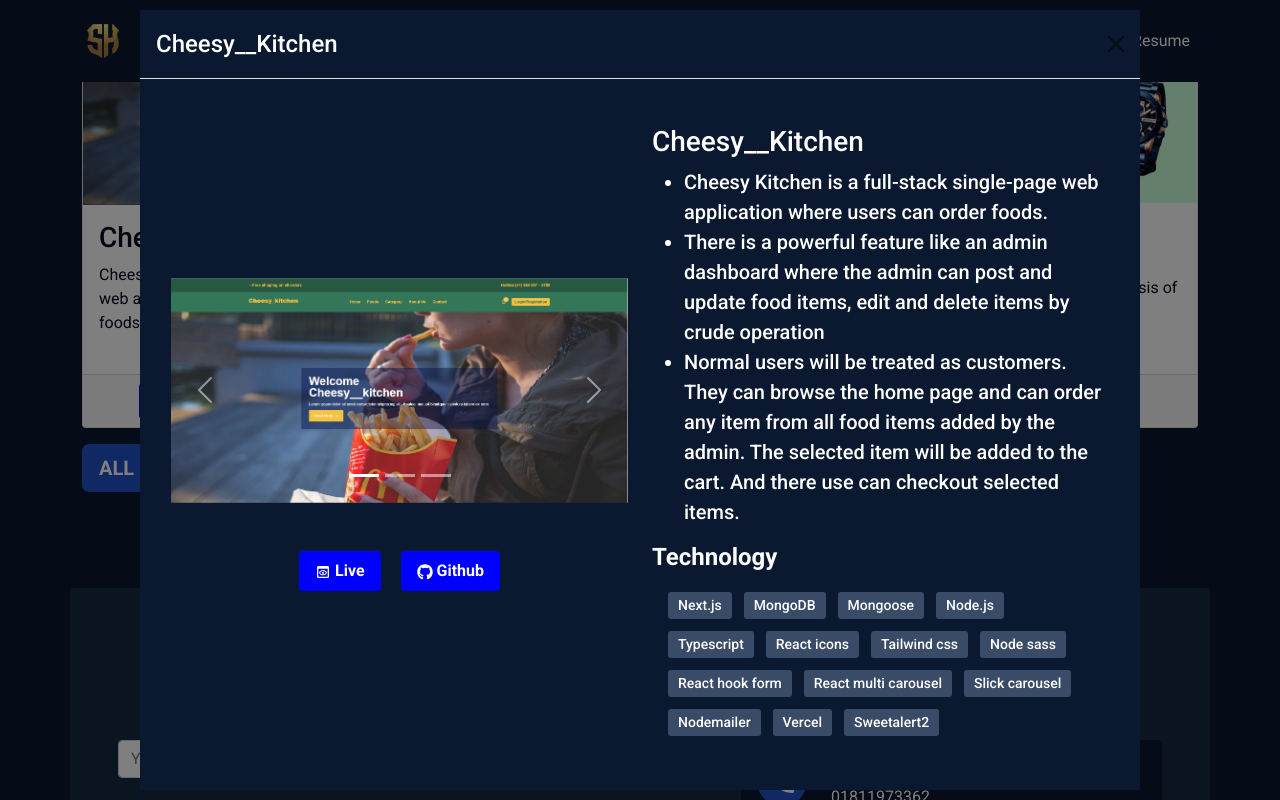
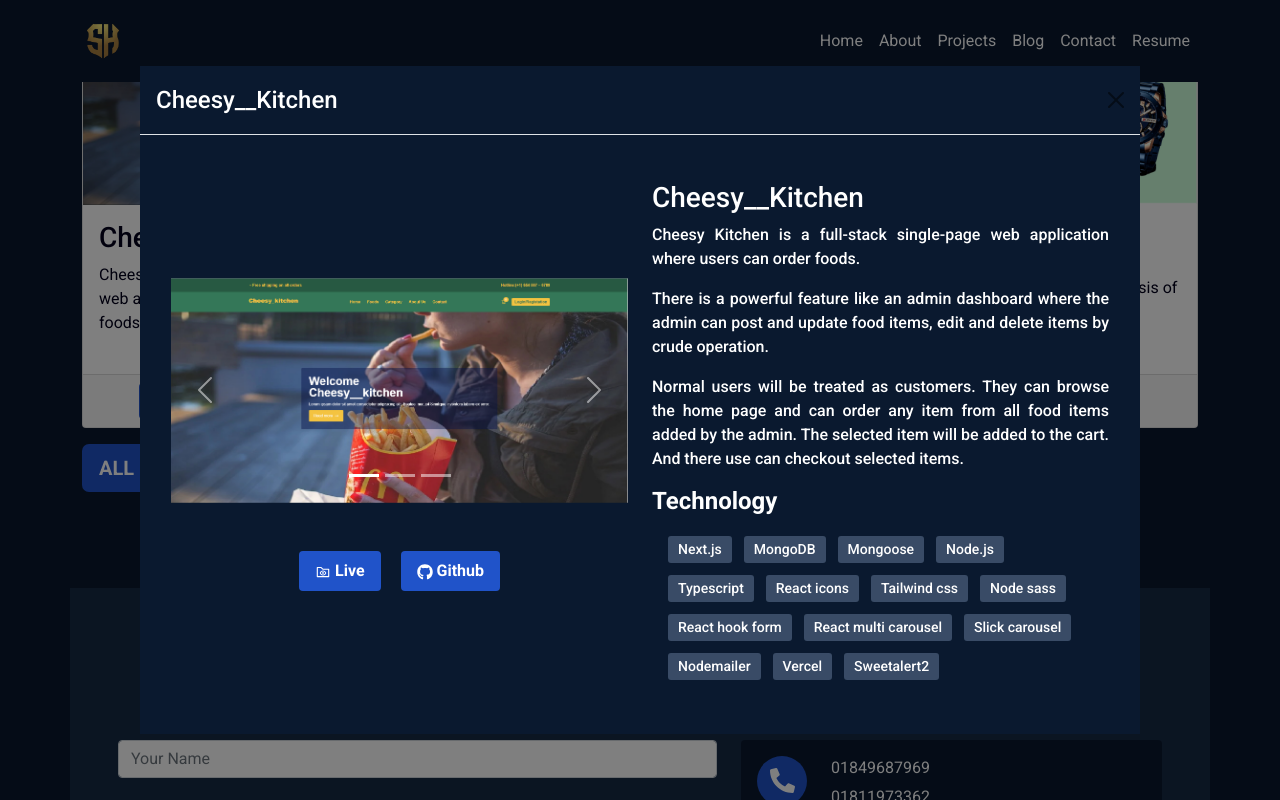
Before and after one commit to sakhawat9/my-protfolio, a React (Create React App) app: page / in a window 1280 px wide. Both pictures are taken after a click on the button "More About Cheesy__Kitchen". Shown: the part 1131-1931 px from the top of the page. Built offline with nearby package versions, Linux system fonts and the light colour scheme.

Commit message:
[ADD] my best project

```diff
--- a/src/component/Home/Main/Main.css
+++ b/src/component/Home/Main/Main.css
@@ -50,9 +50,9 @@
 }
 
 .link-btn {
-  background-color: blue;
+  background-color: #2053c9;
   border: none;
-  color: #fff;
+  color: #fff !important;
 }
 
 .card-img-hover {
@@ -94,6 +94,6 @@
   height: auto !important;
 }
 
-.details-title {
-  color: #000 !important;
+.details {
+  text-align: justify;
 }
--- a/src/component/Home/Main/Main.js
+++ b/src/component/Home/Main/Main.js
@@ -9,7 +9,8 @@ import watchShop from "../../../images/watchShop.png";
 import watchShop2 from "../../../images/watchShop2.png";
 import watchShop3 from "../../../images/watchShop3.png";
 import { useHistory } from "react-router";
-import { GrView } from "react-icons/gr";
+import { GrView, GrFormView } from "react-icons/gr";
+import { AiOutlineFolderView } from "react-icons/ai";
 import { FiGithub } from "react-icons/fi";
 import "./Main.css";
 import Carousel from "react-bootstrap/Carousel";
@@ -118,7 +119,7 @@ const Main = () => {
                               rel="noopener noreferrer"
                             >
                               <button className="btn link-btn fw-bold px-3 py-2">
-                                <MdOutlinePreview /> Live
+                                <AiOutlineFolderView /> Live
                               </button>
                             </a>
                             <a
@@ -134,27 +135,23 @@ const Main = () => {
                         </div>
                         <div className="col-md-6">
                           <h3>Cheesy__Kitchen</h3>
-                          <div>
-                            <ul>
-                              <li>
+                          <div className="fs-6 details">
+                            <p>
                               Cheesy Kitchen is a full-stack single-page web
                               application where users can order foods.
-                              </li>
-
-                              <li>
+                            </p>
+                            <p>
                               There is a powerful feature like an admin
-                                dashboard where the admin can post and update
-                                food items, edit and delete items by crude
-                                operation
-                              </li>
-                              <li>
+                              dashboard where the admin can post and update food
+                              items, edit and delete items by crude operation.
+                            </p>
+                            <p>
                               Normal users will be treated as customers. They
                               can browse the home page and can order any item
                               from all food items added by the admin. The
-                                selected item will be added to the cart. And
-                                there use can checkout selected items.
-                              </li>
-                            </ul>
+                              selected item will be added to the cart. And there
+                              use can checkout selected items.
+                            </p>
                           </div>
                           <h4 className="my-2 fw-bold">Technology</h4>
                           <div className="px-3 pb-2 technology">
@@ -253,7 +250,7 @@ const Main = () => {
                               rel="noopener noreferrer"
                             >
                               <button className="btn link-btn fw-bold px-3 py-2">
-                                <MdOutlinePreview /> Live
+                                <AiOutlineFolderView /> Live
                               </button>
                             </a>
                             <a
@@ -269,24 +266,22 @@ const Main = () => {
                         </div>
                         <div className="col-md-6">
                           <h3>Academist</h3>
-                          <div>
-                            <ul>
-                              <li>
+                          <div className="fs-6 details">
+                            <p>
                               Academist is a learning management website like
-                                Udemy where instructors can post their course
-                                and a student can enroll in it.
-                              </li>
-                              <li>
+                              Udemy where instructors can post their course and
+                              a student can enroll in it.
+                            </p>
+                            <p>
                               There are three different dashboard layouts for
                               three different types of users like Student,
                               Instructor, Admin.
-                              </li>
-                              <li>
+                            </p>
+                            <p>
                               It is a fully functional website where all the
-                                functionality like payment gateway, course
-                                update, delete, etc work dynamically.
-                              </li>
-                            </ul>
+                              functionality like payment gateway, course update,
+                              delete, etc work dynamically.
+                            </p>
                           </div>
                           <h4 className="my-2 fw-bold">Technology</h4>
                           <div className="px-3 pb-2 technology">
@@ -344,7 +339,7 @@ const Main = () => {
                     onHide={() => setShow3(false)}
                   >
                     <Modal.Header closeButton>
-                      <Modal.Title className="details-title">WATCH_SHOP</Modal.Title>
+                      <Modal.Title>WATCH_SHOP</Modal.Title>
                     </Modal.Header>
 
                     <Modal.Body className="container">
@@ -383,15 +378,8 @@ const Main = () => {
                               target="_blank"
                               rel="noopener noreferrer"
                             >
-                              <button
-                                style={{
-                                  background: "#ff4a57",
-                                  border: "none",
-                                  color: "#1f2235",
-                                }}
-                                className="btn link-btn fw-bold px-3 py-2"
-                              >
-                                <MdOutlinePreview /> Live
+                              <button className="btn link-btn fw-bold px-3 py-2">
+                                <AiOutlineFolderView /> Live
                               </button>
                             </a>
                             <a
@@ -399,14 +387,7 @@ const Main = () => {
                               target="_blank"
                               rel="noopener noreferrer"
                             >
-                              <button
-                                style={{
-                                  background: "#ff4a57",
-                                  border: "none",
-                                  color: "#1f2235",
-                                }}
-                                className="btn link-btn fw-bold px-3 py-2"
-                              >
+                              <button className="btn link-btn fw-bold px-3 py-2">
                                 <FaGithub /> Github
                               </button>
                             </a>
@@ -414,24 +395,22 @@ const Main = () => {
                         </div>
                         <div className="col-md-6">
                           <h2>WATCH_SHOP</h2>
-                          <div>
-                            <ul>
-                              <li>
+                          <div className="fs-6 details">
+                            <p>
                               Watch_Shop is an e-commerce website where users
-                                can see watches on the basis of category, can
-                                add watches to cart and watchlist.
-                              </li>
-                              <li>
+                              can see watches on the basis of category, can add
+                              watches to cart and watchlist.
+                            </p>
+                            <p>
                               A user can manage his profile and can update all
                               details of him. As well as can order products by
                               giving shipping address and payment info.
-                              </li>
-                              <li>
-                                Admin can add new products, manage orders,
-                                manage users, and also has the authority of CRUD
+                            </p>
+                            <p>
+                              Admin can add new products, manage orders, manage
+                              users, and also has the authority of CRUD
                               operation.
-                              </li>
-                            </ul>
+                            </p>
                           </div>
                           <h4 className="my-2 fw-bold">Technology</h4>
                           <div className="px-3 pb-2 technology">
```
Lines whose indentation alone changed are shown as unchanged.
